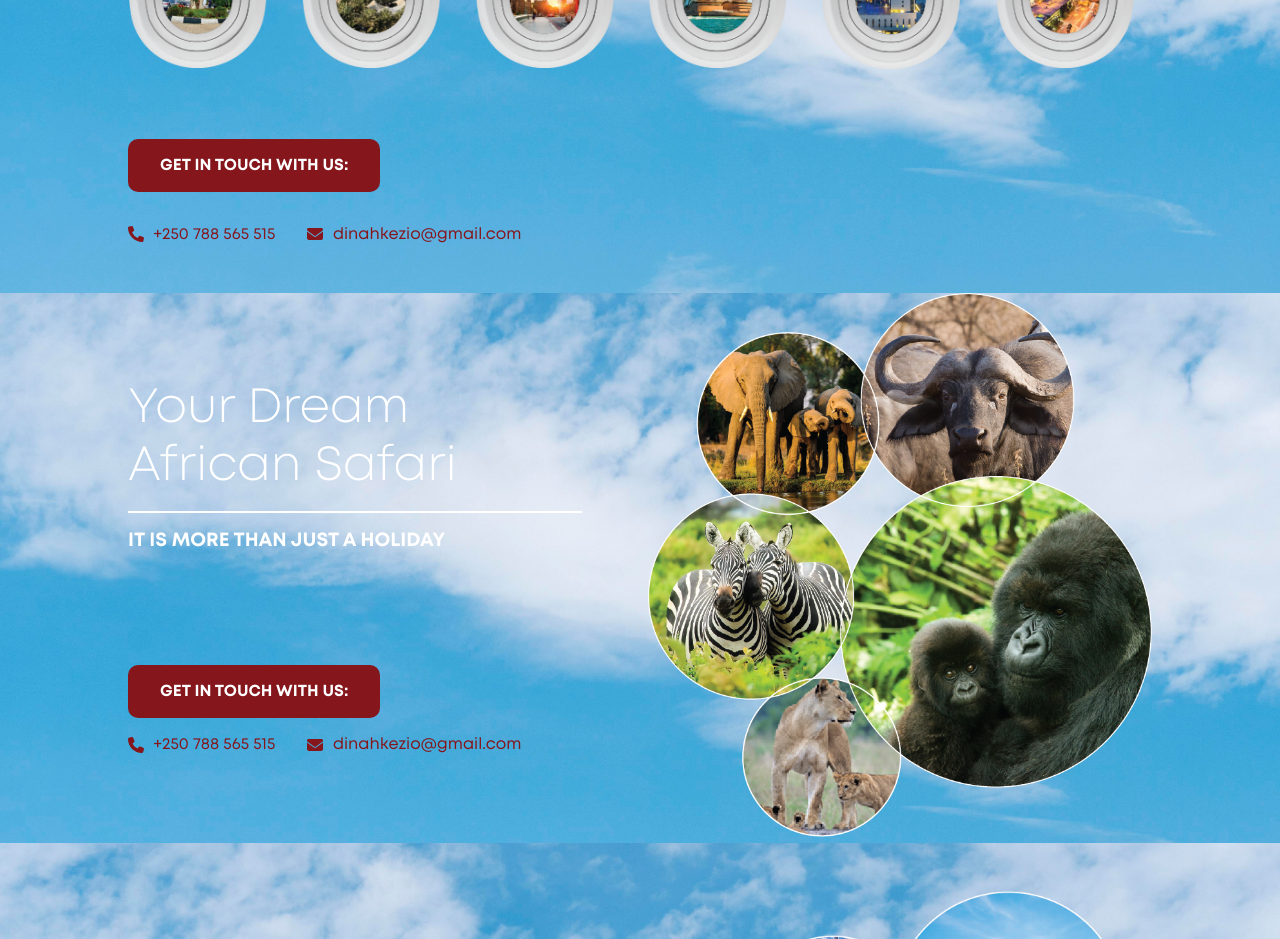
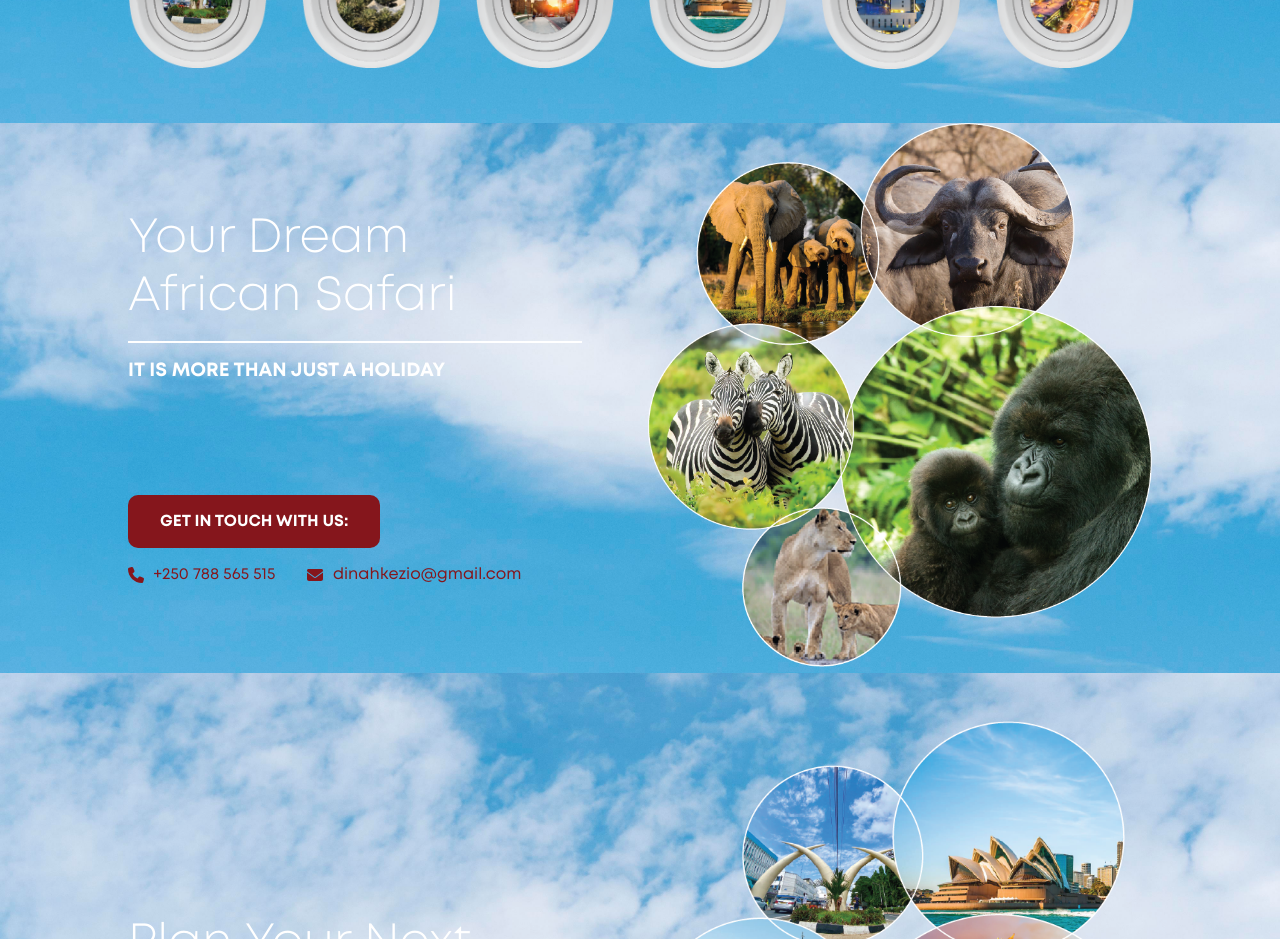
Before and after one commit to kampusagency/inzozi, a React (Vite) app: page / in a window 1280 px wide. Shown: the part 1700-2639 px from the top of the page. Built offline with nearby package versions, Linux system fonts and the light colour scheme.

Commit message:
remove single get in touch

```diff
--- a/src/homepage/Service.jsx
+++ b/src/homepage/Service.jsx
@@ -99,25 +99,7 @@ function Service() {
                 </div>
               ))}
             </div>
-            <div className="bottom">
-              <a className="btn" onClick={openModal}>get in touch with us:</a>
-              <div className="contact">
-                <a href="tel:250788565515">
-                  {/* <img src={phone} alt="Call us" /> */}
-                  <span>
-                    <FaPhoneAlt />
-                  </span>
-                  <span>+250 788 565 515</span>
-                </a>
-                <a href="mailto:dinahkezio@gmail.com">
-                  {/* <img src={mail} alt="Mail us" /> */}
-                  <span>
-                    <FaEnvelope />
-                  </span>
-                  <span>dinahkezio@gmail.com</span>
-                </a>
-              </div>
-            </div>
+
           </div>
         </div>
         <a href="" className="scroll">
```
